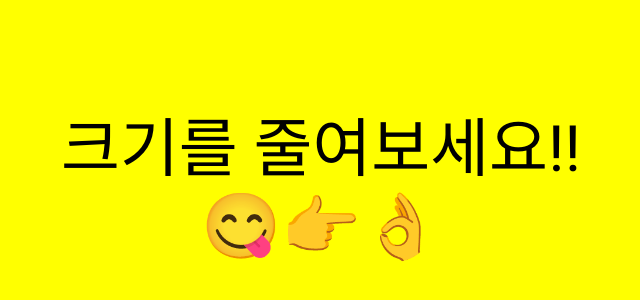
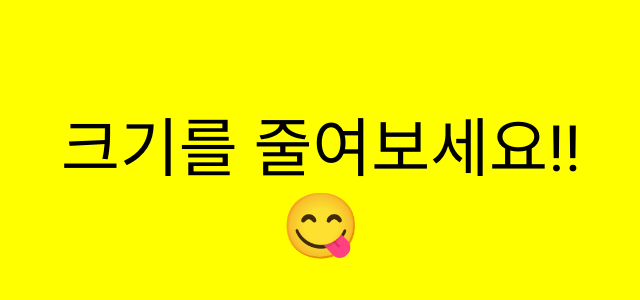
Before and after one commit to rhkfb1113/Kakao-Clone, a plain HTML site: page index.html in a window 1280 px wide. Shown: the part 220-520 px from the top of the page, without its empty margins (319-959 px from the left). Drawn offline with Linux system fonts and the light colour scheme.

Commit message:
Change Media layout

```diff
--- a/index.html
+++ b/index.html
@@ -80,7 +80,7 @@
         </div>
       </section>
       <div class="bigScreen">
-        <span class="bigScreen-text">크기를 줄여보세요!!<br />😋👉👌</span>
+        <span class="bigScreen-text">크기를 줄여보세요!!<br />😋</span>
       </div>
     </section>
   </body>
```
